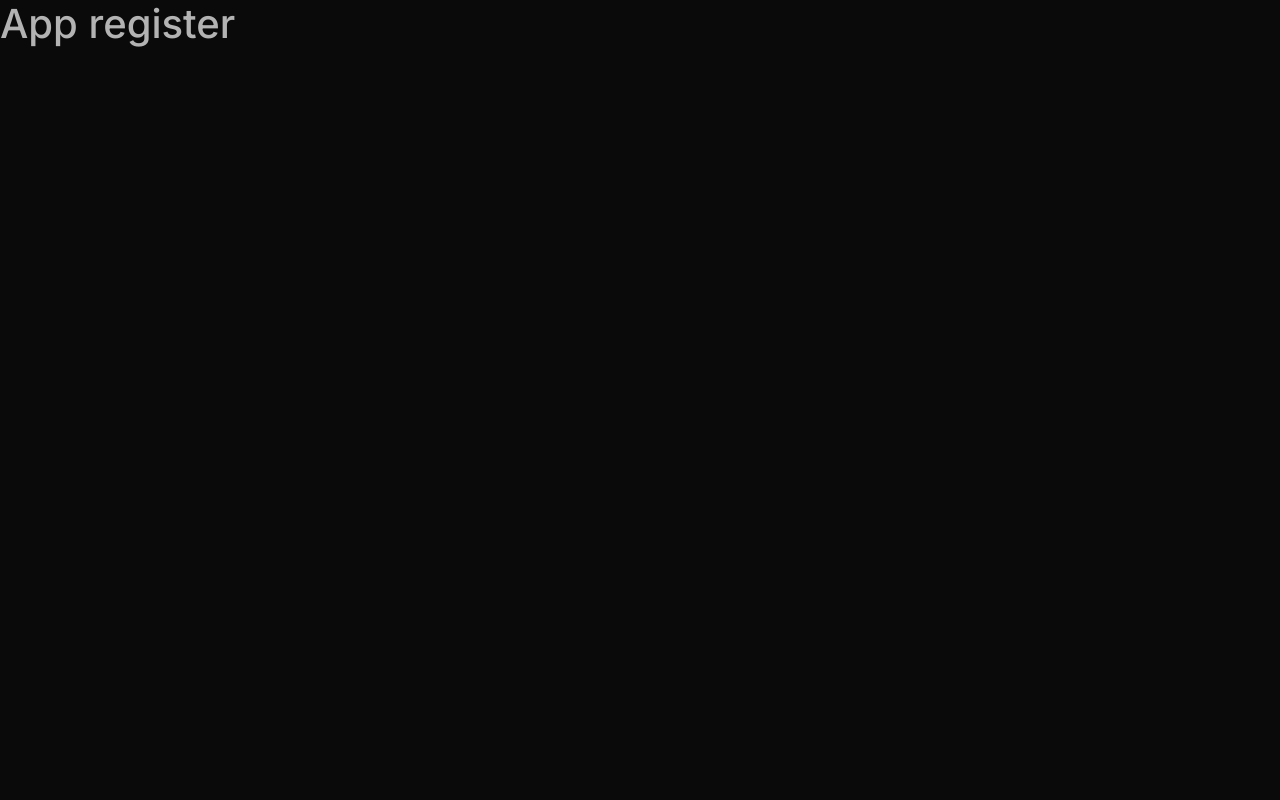
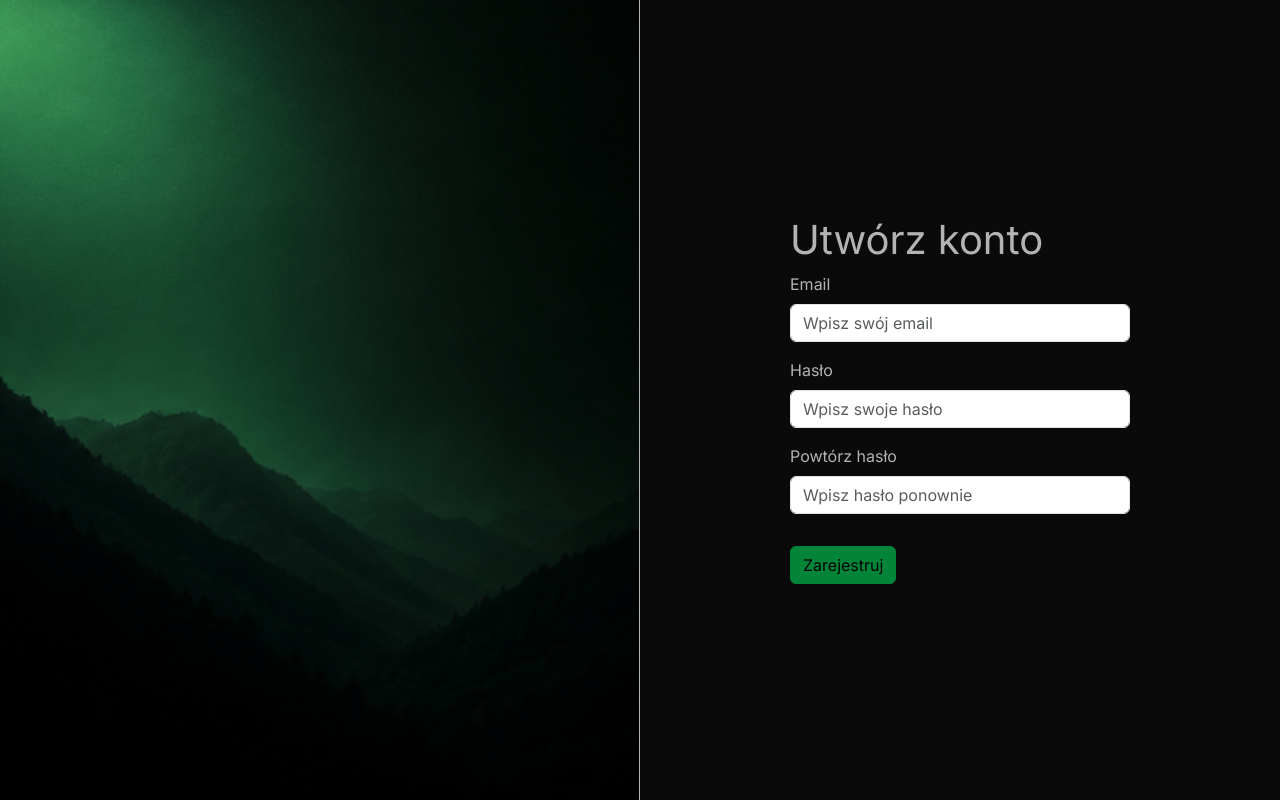
Before and after one commit to hjxxzk/klonflix, a Vue app: page /register in a window 1280 px wide. Built offline with nearby package versions, Linux system fonts and the light colour scheme; the HTML template or start-up script is replaced by a standard one.

Commit message:
Add Registration Seite

```diff
--- a/src/components/login/AppLogin.vue
+++ b/src/components/login/AppLogin.vue
@@ -103,12 +103,15 @@ function onPasswordInput() {
 </template>
 
 <style scoped lang="scss">
+@use '@/styles/variables.scss' as *;
+
 .content {
   padding: 0 150px;
 }
 
 .image-container {
   position: relative;
+  border-left: 1px $white solid;
   height: 100%;
   width: 100%;
   display: flex;
--- a/src/components/register/AppRegister.vue
+++ b/src/components/register/AppRegister.vue
@@ -1,7 +1,166 @@
-<script setup lang="ts"></script>
+<script setup lang="ts">
+import SplitLayout from '@/components/shared/SplitLayout.vue'
+import { ref, reactive, computed } from 'vue'
+import { useRouter } from 'vue-router'
+
+const router = useRouter()
+
+const email = ref<string>('')
+const password = ref<string>('')
+const passwordConfirm = ref<string>('')
+
+const errors = reactive<{
+  email: string | null
+  password: string | null
+  passwordConfirm: string | null
+}>({
+  email: null,
+  password: null,
+  passwordConfirm: null,
+})
+
+function validate(): boolean {
+  errors.email = null
+  errors.password = null
+  errors.passwordConfirm = null
+
+  let valid = true
+
+  if (!email.value) {
+    errors.email = 'Email jest wymagany'
+    valid = false
+  }
+
+  if (!password.value) {
+    errors.password = 'Hasło jest wymagane'
+    valid = false
+  } else if (password.value.length < 6) {
+    errors.password = 'Hasło musi mieć co najmniej 6 znaków'
+    valid = false
+  }
+
+  if (!passwordConfirm.value) {
+    errors.passwordConfirm = 'Potwierdzenie hasła jest wymagane'
+    valid = false
+  } else if (password.value !== passwordConfirm.value) {
+    errors.passwordConfirm = 'Hasła nie są identyczne'
+    valid = false
+  }
+
+  return valid
+}
+
+const isFormValid = computed(() => {
+  return (
+    email.value &&
+    password.value &&
+    passwordConfirm.value &&
+    !errors.email &&
+    !errors.password &&
+    !errors.passwordConfirm
+  )
+})
+const handleLogin = () => {
+  if (!validate()) {
+    return
+  }
+  router.push({ name: 'Overview' })
+}
+
+function onEmailInput() {
+  if (errors.email) errors.email = null
+}
+function onPasswordInput() {
+  if (errors.password) errors.password = null
+}
+
+function onPasswordConfirmInput() {
+  if (errors.passwordConfirm) errors.passwordConfirm = null
+}
+</script>
 
 <template>
-  <h1>App register</h1>
+  <SplitLayout>
+    <template #left>
+      <div class="image-container">
+        <img src="../../resources/bg_1.png" alt="logo" height="100%" width="100%" />
+      </div>
+    </template>
+
+    <template #right>
+      <div class="d-flex flex-column align-items-left justify-content-center h-100 gap-4 content">
+        <form class="login-form" @submit.prevent="handleLogin" novalidate>
+          <h1 class="display-6">Utwórz konto</h1>
+          <div class="mb-3">
+            <label for="email" class="form-label">Email</label>
+            <input
+              type="email"
+              class="form-control"
+              :class="{ 'is-invalid': errors.email }"
+              id="email"
+              v-model="email"
+              @input="onEmailInput"
+              placeholder="Wpisz swój email"
+              required
+            />
+            <div class="invalid-feedback" v-if="errors.email">{{ errors.email }}</div>
+          </div>
+
+          <div class="mb-3">
+            <label for="password" class="form-label">Hasło</label>
+            <input
+              type="password"
+              class="form-control"
+              :class="{ 'is-invalid': errors.password }"
+              id="password"
+              v-model="password"
+              @input="onPasswordInput"
+              placeholder="Wpisz swoje hasło"
+              required
+            />
+            <div class="invalid-feedback" v-if="errors.password">{{ errors.password }}</div>
+          </div>
+
+          <div class="mb-3">
+            <label for="password" class="form-label">Powtórz hasło</label>
+            <input
+              type="password"
+              class="form-control"
+              id="password"
+              v-model="passwordConfirm"
+              @input="onPasswordConfirmInput"
+              :class="{ 'is-invalid': errors.passwordConfirm }"
+              placeholder="Wpisz hasło ponownie"
+              required
+            />
+            <div class="invalid-feedback" v-if="errors.passwordConfirm">
+              {{ errors.passwordConfirm }}
+            </div>
+          </div>
+
+          <button type="submit" class="btn btn-primary mt-3" :disabled="!isFormValid">
+            Zarejestruj
+          </button>
+        </form>
+      </div>
+    </template>
+  </SplitLayout>
 </template>
 
-<style scoped lang="scss"></style>
+<style scoped lang="scss">
+@use '@/styles/variables.scss' as *;
+
+.content {
+  padding: 0 150px;
+}
+
+.image-container {
+  position: relative;
+  border-right: 1px $white solid;
+  height: 100%;
+  width: 100%;
+  display: flex;
+  align-items: center;
+  justify-content: center;
+}
+</style>
```
